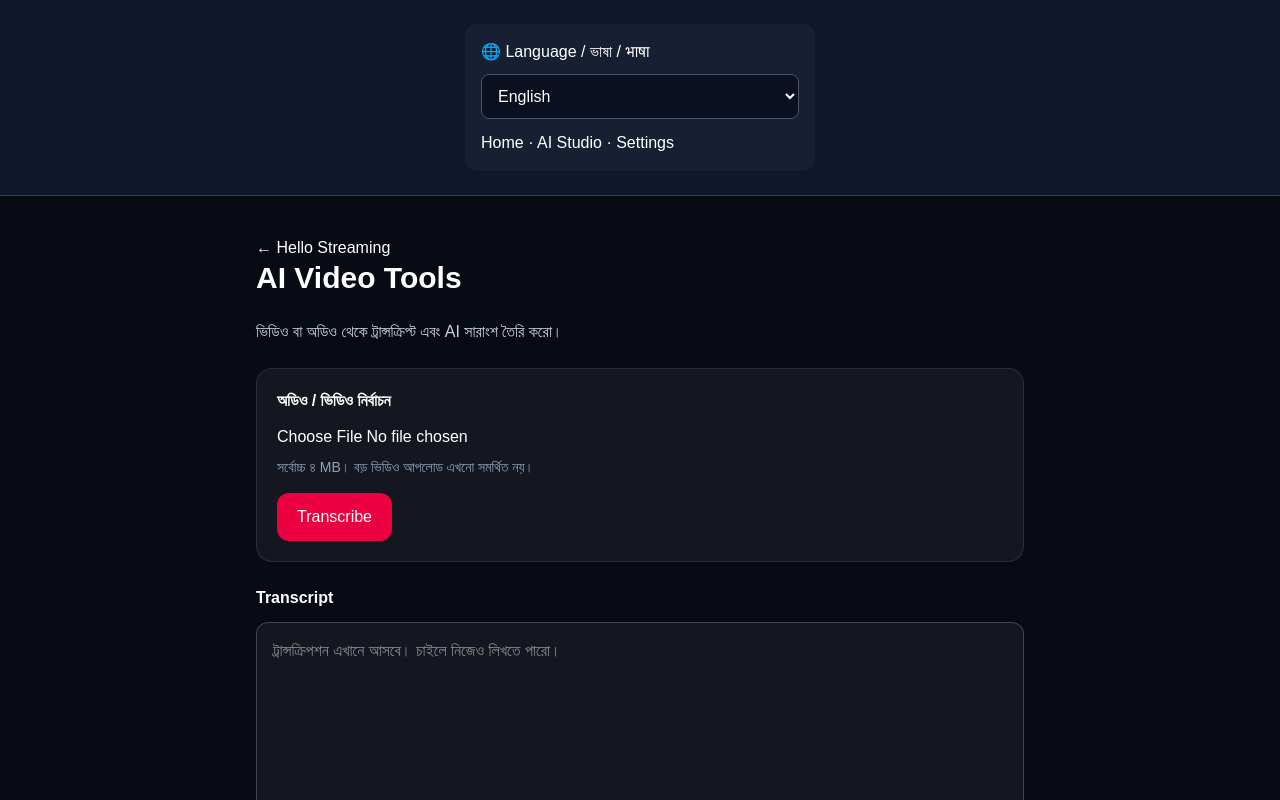
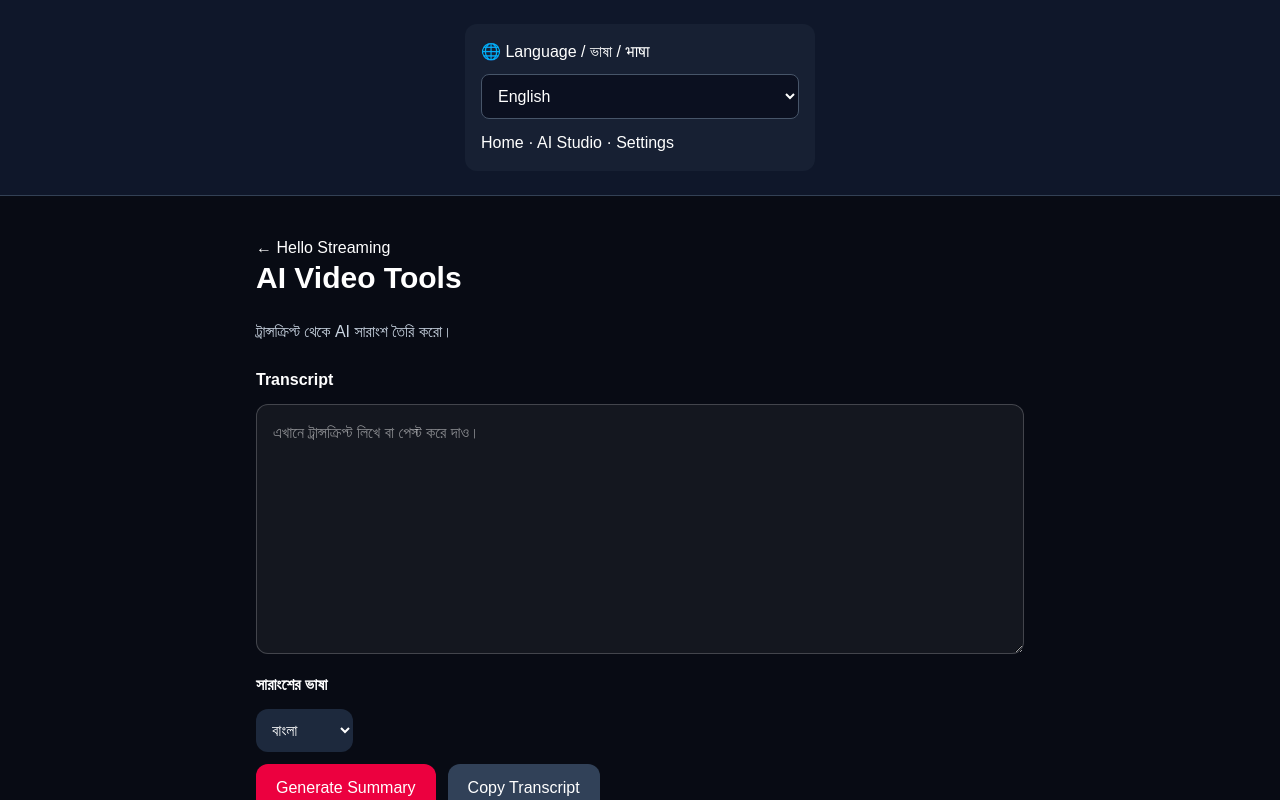
Before and after one commit to sadman77-byte/hello-streaming, a Next.js app: page /ai-video-tools in a window 1280 px wide. Shown: the top 800 px of the page. Built offline with nearby package versions, Linux system fonts and the light colour scheme.

Commit message:
Remove audio and video upload controls from AI Video Tools

```diff
--- a/app/ai-video-tools/page.js
+++ b/app/ai-video-tools/page.js
@@ -4,39 +4,15 @@ import { useState } from 'react';
 import Link from 'next/link';
 
 export default function AIVideoToolsPage() {
-  const [file, setFile] = useState(null);
   const [transcript, setTranscript] = useState('');
   const [summary, setSummary] = useState('');
   const [language, setLanguage] = useState('bn');
   const [busy, setBusy] = useState(false);
   const [message, setMessage] = useState('');
 
-  async function transcribe() {
-    if (!file) {
-      setMessage('প্রথমে একটি অডিও বা ভিডিও ফাইল নির্বাচন করো।');
-      return;
-    }
-    setBusy(true);
-    setMessage('');
-    setSummary('');
-    try {
-      const form = new FormData();
-      form.append('file', file);
-      const response = await fetch('/api/ai/transcribe', { method: 'POST', body: form });
-      const data = await response.json();
-      if (!response.ok) throw new Error(data.error || 'ট্রান্সক্রিপশন ব্যর্থ হয়েছে।');
-      setTranscript(data.transcript || '');
-      setMessage('ট্রান্সক্রিপশন সম্পন্ন হয়েছে।');
-    } catch (error) {
-      setMessage(error.message || 'নেটওয়ার্ক সমস্যা হয়েছে।');
-    } finally {
-      setBusy(false);
-    }
-  }
-
   async function summarize() {
     if (!transcript.trim()) {
-      setMessage('প্রথমে ট্রান্সক্রিপ্ট তৈরি করো অথবা লিখে দাও।');
+      setMessage('প্রথমে ট্রান্সক্রিপ্ট লিখে বা পেস্ট করে দাও।');
       return;
     }
     setBusy(true);
@@ -63,27 +39,7 @@ export default function AIVideoToolsPage() {
       <div className="mx-auto max-w-3xl space-y-6">
         <Link href="/" className="text-rose-400">← Hello Streaming</Link>
         <h1 className="text-3xl font-bold">AI Video Tools</h1>
-        <p className="text-slate-300">ভিডিও বা অডিও থেকে ট্রান্সক্রিপ্ট এবং AI সারাংশ তৈরি করো।</p>
-
-        <div className="rounded-2xl border border-white/10 bg-white/5 p-5">
-          <label htmlFor="video-file" className="mb-3 block font-semibold">অডিও / ভিডিও নির্বাচন</label>
-          <input
-            id="video-file"
-            type="file"
-            accept=".mp3,.mp4,.mpeg,.mpga,.m4a,.wav,.webm,.ogg,.flac"
-            onChange={(event) => {
-              setFile(event.target.files?.[0] || null);
-              setTranscript('');
-              setSummary('');
-              setMessage('');
-            }}
-            className="block w-full text-sm"
-          />
-          <p className="mt-2 text-sm text-slate-400">সর্বোচ্চ ৪ MB। বড় ভিডিও আপলোড এখনো সমর্থিত নয়।</p>
-          <button type="button" disabled={busy} onClick={transcribe} className="mt-4 rounded-xl bg-rose-600 px-5 py-3 font-semibold disabled:opacity-50">
-            {busy ? 'অপেক্ষা করো...' : 'Transcribe'}
-          </button>
-        </div>
+        <p className="text-slate-300">ট্রান্সক্রিপ্ট থেকে AI সারাংশ তৈরি করো।</p>
 
         <div className="space-y-3">
           <label htmlFor="transcript" className="block font-semibold">Transcript</label>
@@ -93,7 +49,7 @@ export default function AIVideoToolsPage() {
             onChange={(event) => setTranscript(event.target.value)}
             rows={9}
             maxLength={50000}
-            placeholder="ট্রান্সক্রিপশন এখানে আসবে। চাইলে নিজেও লিখতে পারো।"
+            placeholder="এখানে ট্রান্সক্রিপ্ট লিখে বা পেস্ট করে দাও।"
             className="w-full rounded-xl border border-white/20 bg-white/5 p-4 text-white"
           />
           <label htmlFor="summary-language" className="block font-semibold">সারাংশের ভাষা</label>
@@ -102,7 +58,7 @@ export default function AIVideoToolsPage() {
             <option value="en">English</option>
           </select>
           <div className="flex flex-wrap gap-3">
-            <button type="button" disabled={busy} onClick={summarize} className="rounded-xl bg-rose-600 px-5 py-3 font-semibold disabled:opacity-50">Generate Summary</button>
+            <button type="button" disabled={busy} onClick={summarize} className="rounded-xl bg-rose-600 px-5 py-3 font-semibold disabled:opacity-50">{busy ? 'অপেক্ষা করো...' : 'Generate Summary'}</button>
             <button type="button" onClick={() => navigator.clipboard.writeText(transcript)} className="rounded-xl bg-slate-700 px-5 py-3">Copy Transcript</button>
           </div>
         </div>
```
